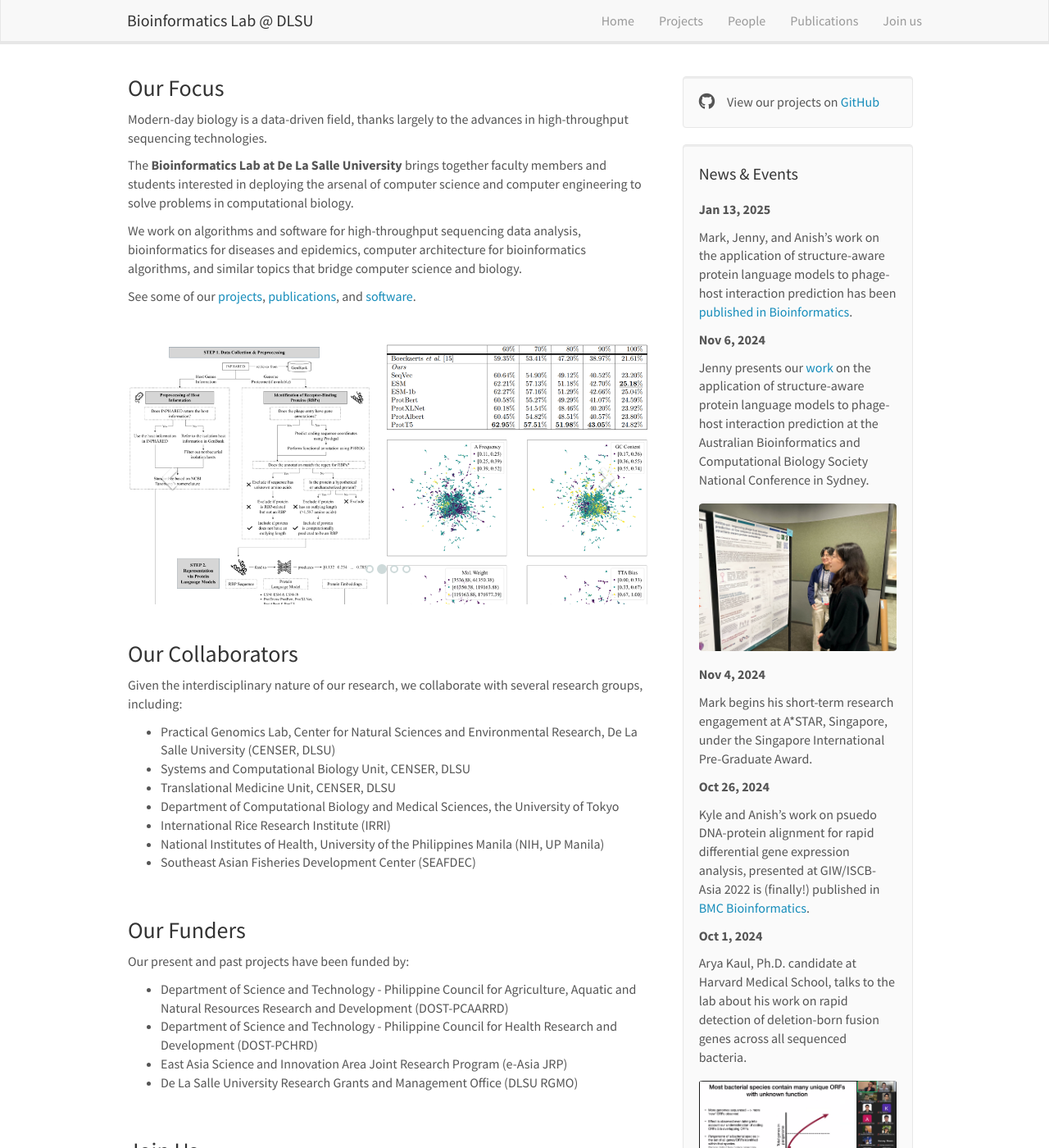
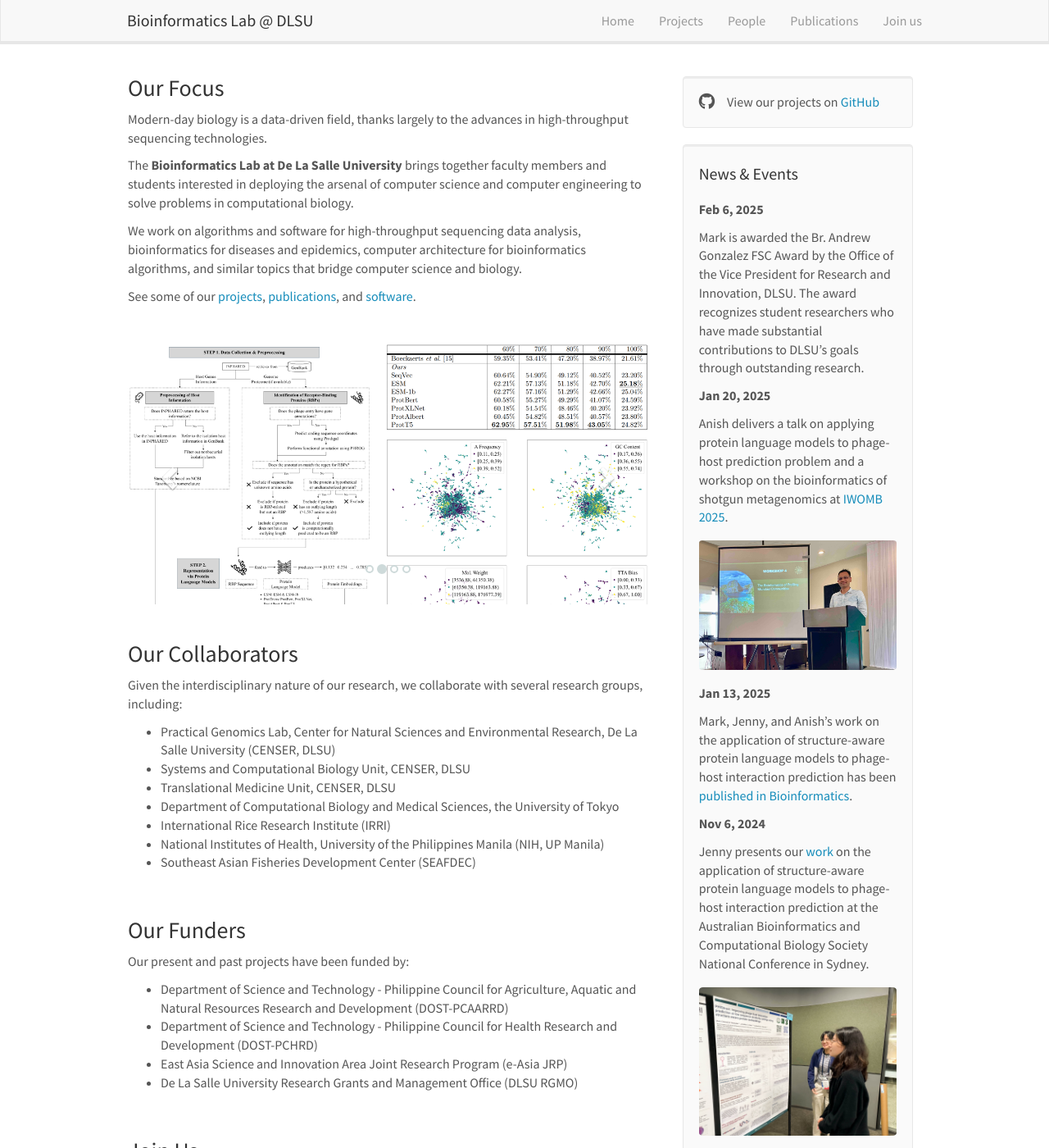
Before and after one commit to bioinfodlsu/bioinfodlsu.github.io, a Jekyll site: the page built from _pages/home.md, in a window 1280 px wide and 1400 px high. Shown: the whole window at 82% size. Built offline with Jekyll 4.4.1, drawn with Linux system fonts in a browser that asks for light colours; nearby versions of some CDN libraries.

Commit message:
Update news on BAG award and IWOMB

```diff
--- a/_data/news.yml
+++ b/_data/news.yml
@@ -1,3 +1,10 @@
+- date: Feb 6, 2025
+  headline: Mark is awarded the Br. Andrew Gonzalez FSC Award by the Office of the Vice President for Research and Innovation, DLSU. The award recognizes student researchers who have made substantial contributions to DLSU's goals through outstanding research.
+
+- date: Jan 20, 2025
+  headline: Anish delivers a talk on applying protein language models to phage-host prediction problem and a workshop on the bioinformatics of shotgun metagenomics at [IWOMB 2025](https://sites.google.com/up.edu.ph/iwomb2025/){:target="\_blank"}.
+  pic: 20250120_IWOMB.jpg
+
 - date: Jan 13, 2025
   headline: Mark, Jenny, and Anish's work on the application of structure-aware protein language models to phage-host interaction prediction has been [published in Bioinformatics](https://doi.org/10.1093/bioinformatics/btaf016){:target="\_blank"}.
 
```
Also changed, not shown: images/news/20250120_IWOMB.jpg (added).
